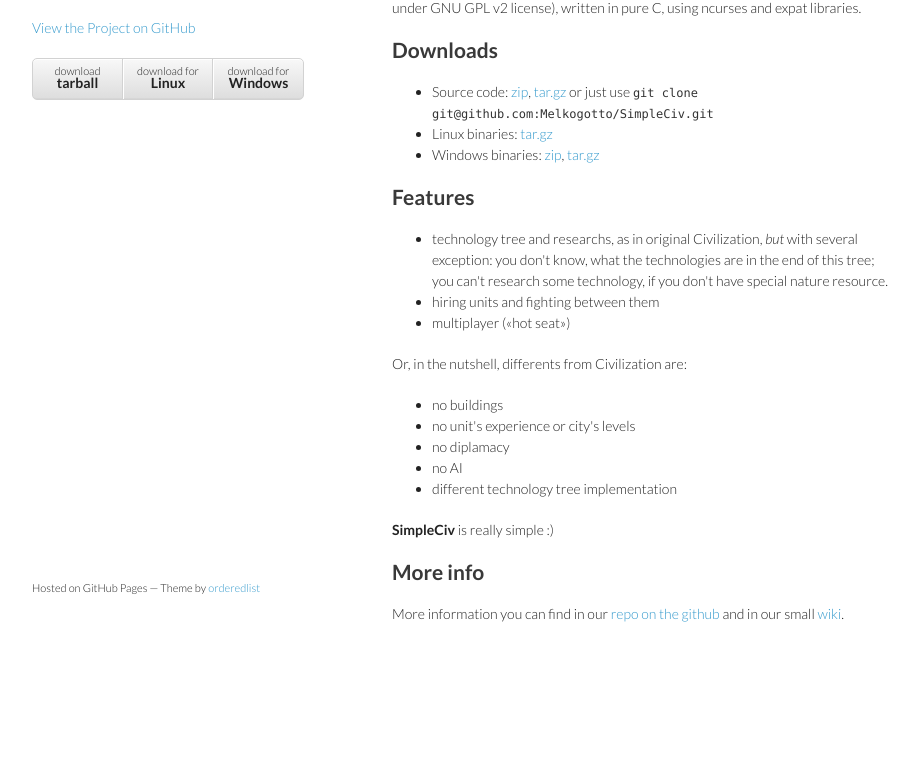
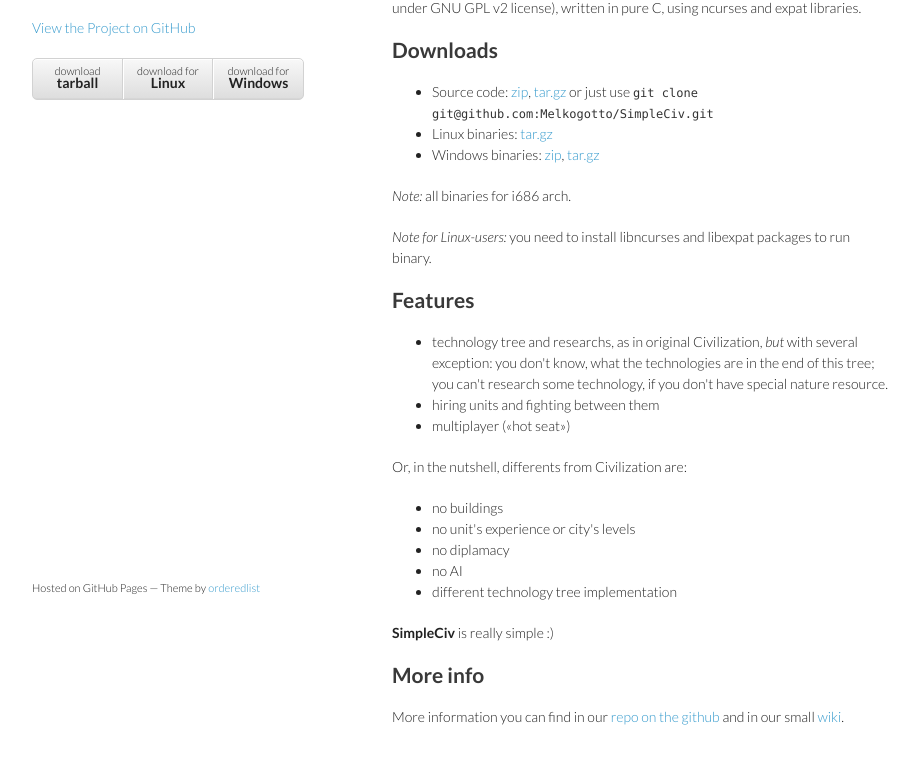
Before and after one commit to kmingulov/SimpleCiv, a plain HTML site: page index.html in a window 1280 px wide. Shown: the part 133-896 px from the top of the page, without its empty margins (178-1096 px from the left). Before the commit the page ends 827 px from the top, so only its background shows below. Drawn offline with Linux system fonts and the light colour scheme.

Commit message:
Update index.html

```diff
--- a/index.html
+++ b/index.html
@@ -37,6 +37,8 @@
 
             <li>Windows binaries: <a href="https://github.com/downloads/Melkogotto/SimpleCiv/simpleciv-win32-0.1-rc1.zip">zip</a>, <a href="https://github.com/downloads/Melkogotto/SimpleCiv/simpleciv-win32-0.1-rc1.tar.gz">tar.gz</a></li>
         </ul>
+        <p><em>Note:</em> all binaries for i686 arch.</p>
+        <p><em>Note for Linux-users:</em> you need to install libncurses and libexpat packages to run binary.</p>
 
         <h2>Features</h2>
         <ul>
```
